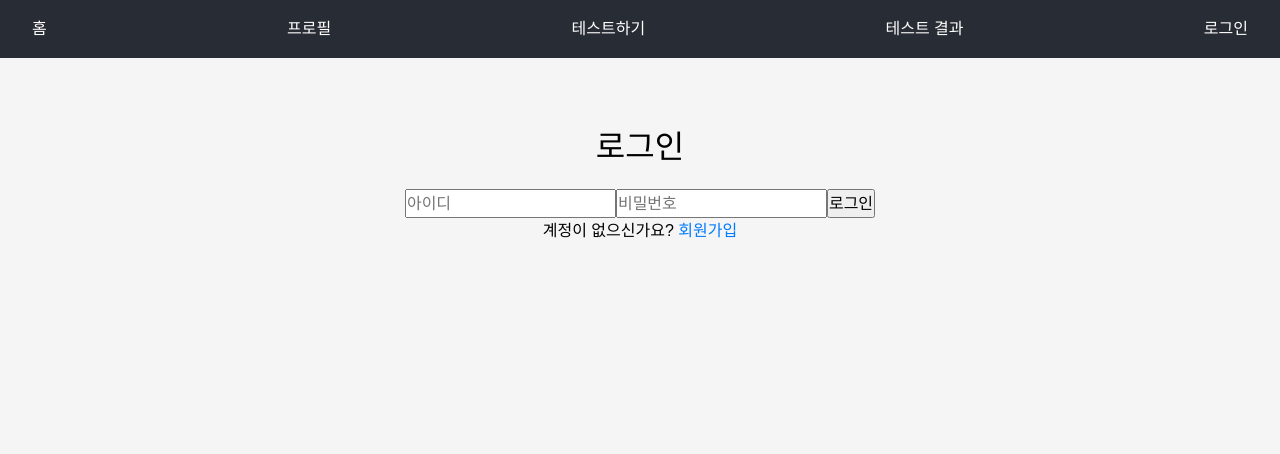
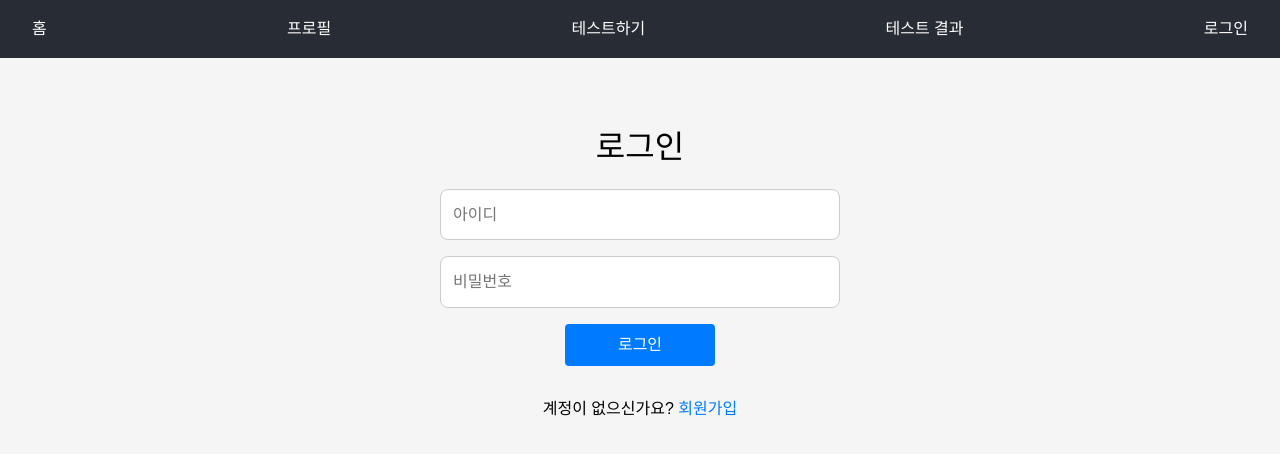
Before and after one commit to Sehee-Jang/MBTI-Test, a React (Vite) app: page /login in a window 1280 px wide. Shown: the top 454 px of the page. Built offline with nearby package versions, Linux system fonts and the light colour scheme.

Commit message:
add: README

```diff
--- a/src/components/AuthForm.jsx
+++ b/src/components/AuthForm.jsx
@@ -1,6 +1,9 @@
 import React, { useState } from "react";
 import { useNavigate } from "react-router-dom";
 import { login, register } from "../api/auth";
+import { Button } from "../styles/CommonStyles";
+import styled from "styled-components";
+
 
 // 회원가입과 로그인 폼을 만드는 AuthForm 컴포넌트, mode와 onSubmit을 props로 받음
 // onSubmit 도 회원가입과 로그인 페이지에서 각각 구현을 하고 props 로 넘겨줌
@@ -69,8 +72,8 @@ const AuthForm = ({ mode, onSubmit }) => {
 
   // id 입력을 위한 input 만 힌트로 만들어 두었습니다. 참고해서 한번 만들어봅시다!
   return (
-    <form onSubmit={handleSubmit}>
-      <input
+    <FormContainer onSubmit={handleSubmit}>
+      <Input
         type='text'
         name='id'
         value={formData.id}
@@ -78,7 +81,7 @@ const AuthForm = ({ mode, onSubmit }) => {
         placeholder='아이디'
         required
       />
-      <input
+      <Input
         type='password'
         name='password'
         value={formData.password}
@@ -88,7 +91,7 @@ const AuthForm = ({ mode, onSubmit }) => {
       />
       {/* 회원가입일 경우에만 닉네임 입력 필드 표시 */}
       {mode === "signup" && (
-        <input
+        <Input
           type='text'
           name='nickname'
           value={formData.nickname}
@@ -98,12 +101,28 @@ const AuthForm = ({ mode, onSubmit }) => {
           className='w-full p-4 border border-gray-300 rounded-lg'
         />
       )}
-      <button type='submit'>
+      <Button type='submit'>
         {/* 만약 mode === "login"의 조건이 참이면 "로그인"이 출력, 거짓이면 "회원가입" 출력  */}
         {mode === "login" ? "로그인" : "회원가입"}
-      </button>
-    </form>
+      </Button>
+    </FormContainer>
   );
 };
 
+const FormContainer = styled.form`
+  display: flex;
+  flex-direction: column;
+  align-items: center;
+  max-width: 400px;
+  margin: 0 auto;
+`;
+
+const Input = styled.input`
+  width: 100%;
+  padding: 0.75rem;
+  margin-bottom: 1rem; /* 입력 필드 사이의 여백 */
+  border: 1px solid #ccc;
+  border-radius: 0.5rem;
+  font-size: 1rem;
+`;
 export default AuthForm;
--- a/src/components/Layout.jsx
+++ b/src/components/Layout.jsx
@@ -32,7 +32,9 @@ const Layout = ({ children, user }) => {
           <Actions>
             {user ? (
               <>
-                <button onClick={handleLogout}>로그아웃</button>
+                <Logoutbutton onClick={handleLogout}>
+                  로그아웃
+                </Logoutbutton>
               </>
             ) : (
               <Link to='/login'>로그인</Link>
@@ -44,6 +46,10 @@ const Layout = ({ children, user }) => {
     </Container>
   );
 };
+<style>
+  {}
+</style>
+
 const Container = styled.div`
   display: flex;
   flex-direction: column;
@@ -79,4 +85,12 @@ const Main = styled.main`
   background-color: #f5f5f5;
 `;
 
+const Logoutbutton = styled.button`
+  color: #fff;
+  text-decoration: none;
+
+  &:hover {
+    text-decoration: underline;
+  }
+`;
 export default Layout;
--- a/src/index.css
+++ b/src/index.css
@@ -20,6 +20,17 @@ button,
 textarea,
 select {
   font: inherit;
+}
+
+button {
+  background: inherit;
+  border: none;
+  box-shadow: none;
+  border-radius: 0;
+  padding: 0;
+  overflow: visible;
+  cursor: pointer;
+  text-decoration: none;
 }
 
 body {
--- a/src/pages/Login.jsx
+++ b/src/pages/Login.jsx
@@ -41,7 +41,7 @@ const Login = ({ setUser }) => {
       <AuthForm mode='login' onSubmit={handleLogin} />
 
       <div>
-        <p>
+        <p style={{marginTop:"30px"} }>
           계정이 없으신가요? <StyledLink to='/signup'>회원가입</StyledLink>
         </p>
       </div>
```
Also changed, not shown: 1 other file (tests, documents, lock files or other folders).
